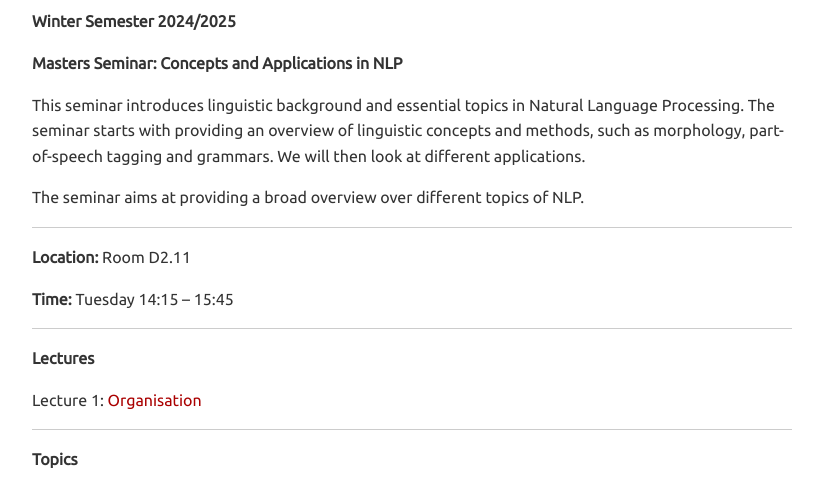
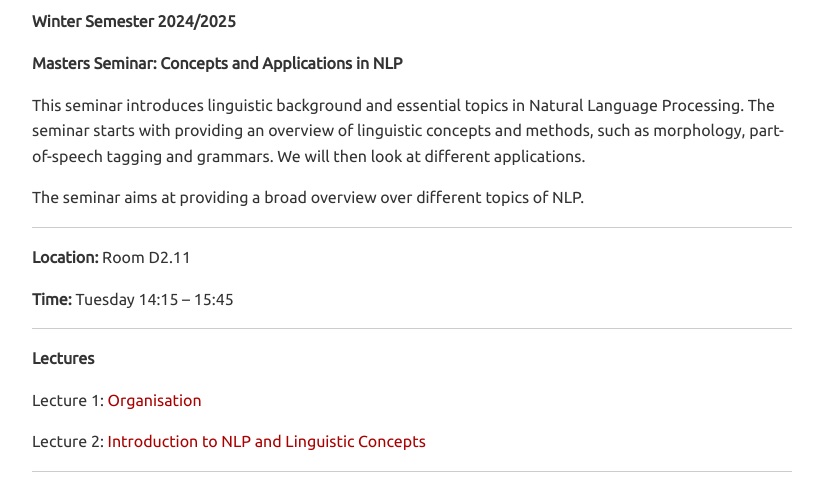
Before and after one commit to mariondimarco/mariondimarco.github.io, a plain HTML site: page teaching/index.html in a window 1280 px wide. Shown: the part 285-771 px from the top of the page, without its empty margins (228-1051 px from the left). Drawn offline with Linux system fonts and the light colour scheme.

Commit message:
lecture 2

```diff
--- a/teaching/index.html
+++ b/teaching/index.html
@@ -82,6 +82,7 @@ Tuesday 14:15 &ndash; 15:45</p>
 <hr>
 <p><strong>Lectures</strong></p>
 <p>Lecture 1:  <a href="https://mariondimarco.github.io/Lectures/lecture_Organization.pdf">Organisation</a></p>
+<p>Lecture 2:  <a href="https://mariondimarco.github.io/Lectures/lecture_Introduction.pdf">Introduction to NLP and Linguistic Concepts</a></p>
 <hr>
 <p><strong>Topics</strong></p>
 <ul>
```
Also changed, not shown: 1 other file.
